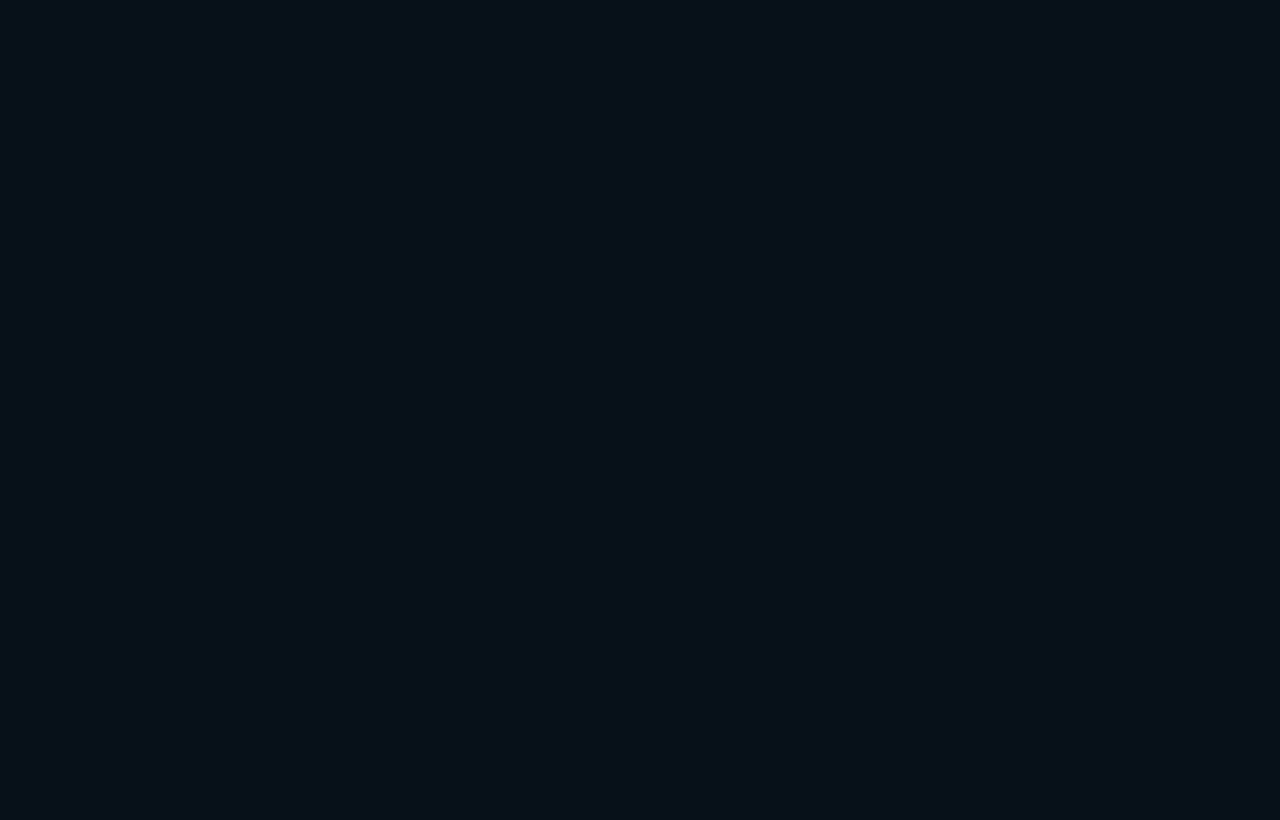
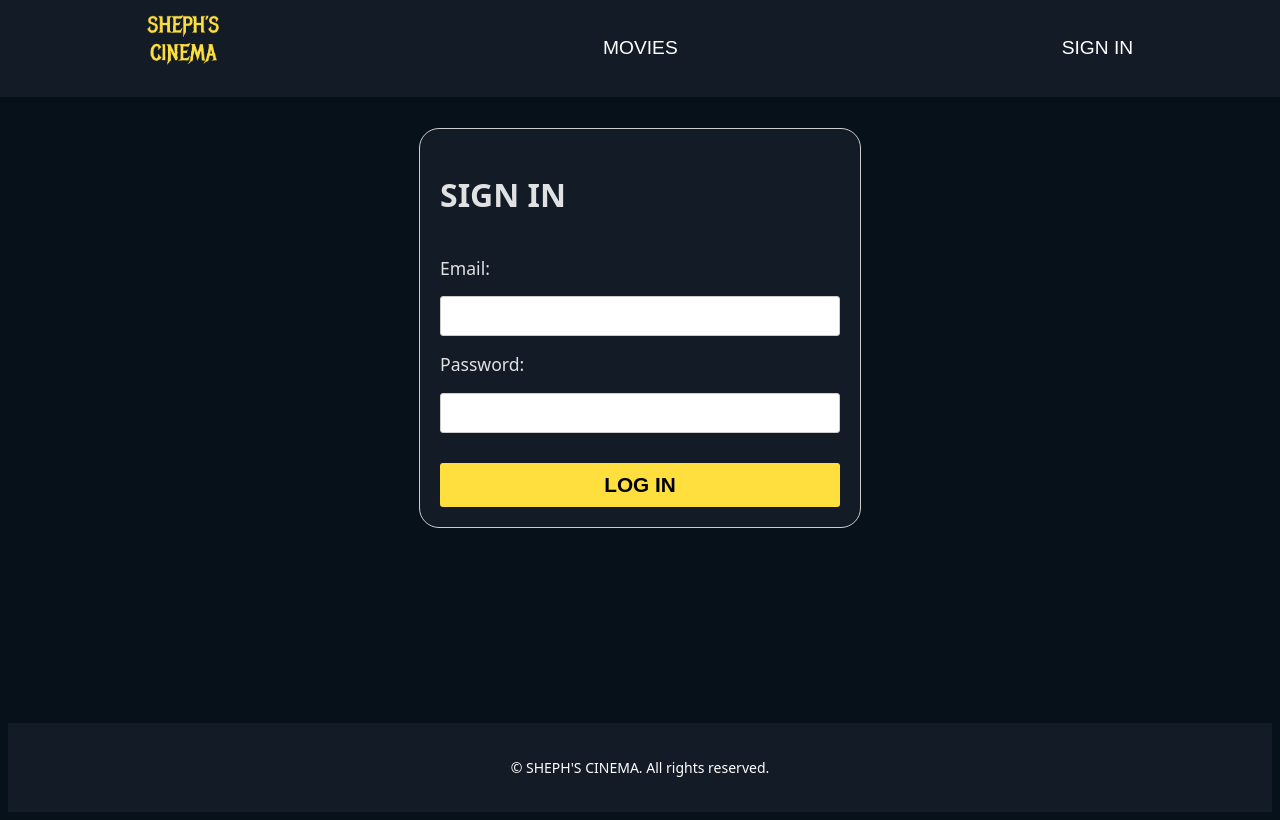
Before and after one commit to Shepho01/cinema-ticket-booking-system, a React (Vite) app: page /sign-in in a window 1280 px wide. Before the commit this address had no page. Built offline with nearby package versions, Linux system fonts and the light colour scheme.

Commit message:
Add SignInPage component and update Navbar for sign-in navigation

```diff
--- a/src/App.jsx
+++ b/src/App.jsx
@@ -7,6 +7,8 @@ import MoviesPage from './Pages/MoviesPage/MoviesPage';
 import MovieInformationPage from './Pages/MovieInformationPage/MovieInformationPage.jsx';
 
 import BookingPage from './Pages/BookingPage/BookingPage.jsx';
+
+import SignInPage from './Pages/SignInPage/SignInPage.jsx';
 
 function App() {
   return (
@@ -27,6 +29,10 @@ function App() {
         <Route path="/tickets/:slug/:date/:time" element={<Layout />}>
           <Route index element={<BookingPage />} />
         </Route>
+
+        <Route path="/sign-in" element={<Layout />}>
+          <Route index element={<SignInPage />} />
+        </Route>
       </Routes>
     </BrowserRouter>
   );
--- a/src/Components/Navbar/Navbar.jsx
+++ b/src/Components/Navbar/Navbar.jsx
@@ -18,7 +18,9 @@ function Navbar(props) {
                     <p className="navbar-links"> MOVIES </p>
                 </Link>
 
-                <p className="navbar-links">SIGN IN</p>
+                <Link to="/sign-in">
+                    <p className="navbar-links">SIGN IN</p>
+                </Link>
             </div>
         </nav>
     </div>
--- /dev/null
+++ b/src/Pages/SignInPage/SignInPage.css
@@ -0,0 +1,43 @@
+.sign-in-page {
+    display: flex;
+    justify-content: center;
+    align-items: center;
+    height: 80vh;
+}
+
+.sign-in-form {
+    display: flex;
+    flex-direction: column;
+    gap: 15px;
+    width: 400px;
+    padding: 20px;
+    border: 1px solid #ccc;
+    border-radius: 20px;
+    background-color: #121B26;
+}
+.sign-in-form label {
+    font-size: 1.1rem;
+    font-weight: 500;
+}
+
+.sign-in-form input {
+    padding: 10px;
+    font-size: 1rem;
+    border: 1px solid #ccc;
+    border-radius: 3px;
+}
+.sign-in-form button {
+    padding: 10px;
+    font-size: 1.3rem;
+    font-weight: 600;
+    color: #000000;
+    margin-top: 15px;
+    background-color: #FFDF3E;
+    border: none;
+    border-radius: 3px;
+    cursor: pointer;
+}
+
+.sign-in-form button:hover {
+    background-color: rgb(255, 213, 0);
+}
--- /dev/null
+++ b/src/Pages/SignInPage/SignInPage.jsx
@@ -0,0 +1,44 @@
+import { useState } from "react";
+import "./SignInPage.css";
+
+function SignInPage() {
+  const [email, setEmail] = useState("");
+  const [password, setPassword] = useState("");
+
+  const handleSubmit = (e) => {
+    e.preventDefault();
+    console.log(e.target.email.value);
+  };
+
+  return (
+    <div className="sign-in-page">
+      <form className="sign-in-form" onSubmit={handleSubmit}>
+        <h1>SIGN IN</h1>
+
+        <label htmlFor="email">Email:</label>
+        <input
+          type="email"
+          id="email"
+          name="email"
+          required
+          value={email}
+          onChange={(input) => setEmail(input.target.value)}
+        />
+
+        <label htmlFor="password">Password:</label>
+        <input
+          type="password"
+          id="password"
+          name="password"
+          required
+          value={password}
+          onChange={(e) => setPassword(e.target.value)}
+        />
+
+        <button type="submit">LOG IN</button>
+      </form>
+    </div>
+  );
+}
+
+export default SignInPage;
```
